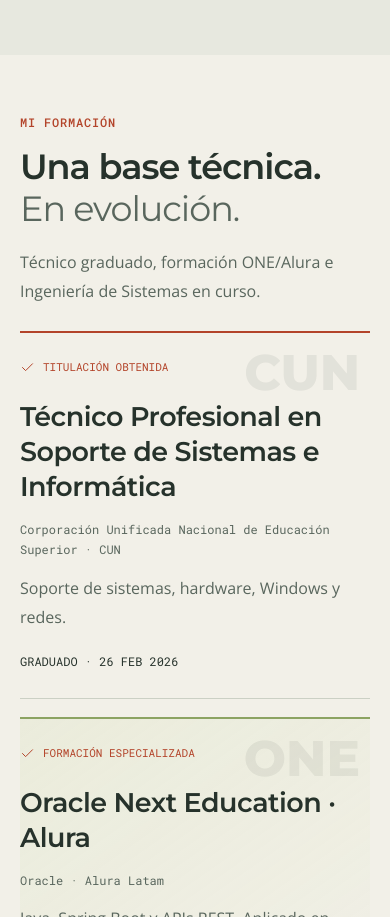
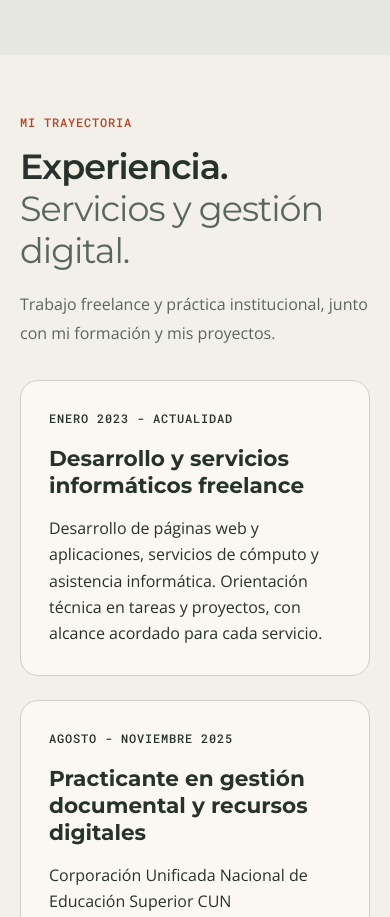
Before and after one commit to JuanEstebanHerreraH/Portafolio, a website: page index.html in a window 390 px wide. Shown: the part 3652-4569 px from the top of the page. Drawn offline with Linux system fonts and the light colour scheme.

Commit message:
feat: añadir experiencia freelance y práctica CUN al portafolio

```diff
--- a/index.html
+++ b/index.html
@@ -44,7 +44,7 @@
 <div class="header-inner wrap">
 <a class="brand" href="#inicio" aria-label="Juan Esteban Herrera, inicio"><svg class="brand-wheel" viewBox="0 0 48 48" aria-hidden="true"><use href="#i-wheel"/></svg><span>JUAN ESTEBAN<small data-i18n="brandSub">DESARROLLO · SISTEMAS · HERRAMIENTAS</small></span></a>
 <nav class="desktop-nav" aria-label="Navegación principal">
-<a href="#herramientas" data-i18n="navTools">Herramientas</a><a href="#capacidades" data-i18n="navSkills">Habilidades</a><a href="#formacion" data-i18n="navLearning">Formación</a><a href="#servicios" data-i18n="navServices">Servicios</a><a href="#cv">CV</a><a href="#contacto" data-i18n="navContact">Contacto</a>
+<a href="#herramientas" data-i18n="navTools">Herramientas</a><a href="#capacidades" data-i18n="navSkills">Habilidades</a><a href="#experiencia" data-i18n="navExperience">Experiencia</a><a href="#formacion" data-i18n="navLearning">Formación</a><a href="#servicios" data-i18n="navServices">Servicios</a><a href="#cv">CV</a><a href="#contacto" data-i18n="navContact">Contacto</a>
 </nav>
 <div class="header-controls">
 <button id="language-toggle" class="language-toggle" aria-label="Switch to English">ES<span>/ EN</span></button>
@@ -53,7 +53,7 @@
 <button id="menu-toggle" class="icon-button menu-toggle" aria-label="Abrir menú" aria-expanded="false" aria-controls="mobile-nav"><svg class="icon" viewBox="0 0 24 24"><use href="#i-menu"/></svg></button>
 </div>
 </div>
-<nav id="mobile-nav" class="mobile-nav" aria-label="Navegación móvil" hidden><a href="#herramientas" data-i18n="navTools">Herramientas</a><a href="#capacidades" data-i18n="navSkills">Habilidades</a><a href="#formacion" data-i18n="navLearning">Formación</a><a href="#servicios" data-i18n="navServices">Servicios</a><a href="#cv" data-i18n="downloadCV">Descargar CV</a><a href="#contacto" data-i18n="navContact">Contacto</a></nav>
+<nav id="mobile-nav" class="mobile-nav" aria-label="Navegación móvil" hidden><a href="#herramientas" data-i18n="navTools">Herramientas</a><a href="#capacidades" data-i18n="navSkills">Habilidades</a><a href="#experiencia" data-i18n="navExperience">Experiencia</a><a href="#formacion" data-i18n="navLearning">Formación</a><a href="#servicios" data-i18n="navServices">Servicios</a><a href="#cv" data-i18n="downloadCV">Descargar CV</a><a href="#contacto" data-i18n="navContact">Contacto</a></nav>
 </header>
 
 <main id="contenido">
@@ -100,7 +100,7 @@
 <div class="tool-stage" id="tool-stage" aria-live="polite" aria-atomic="true"></div>
 </div>
 <div class="empty-tools" id="empty-tools" hidden><h3 data-i18n="emptyTools">No encontré esa herramienta.</h3><p data-i18n="emptyHint">Prueba con Java, redes, IA o el nombre de una aplicación.</p><button class="button button-dark" id="reset-search" data-i18n="clearSearch">Limpiar búsqueda</button></div>
-<div class="project-context"><span data-i18n="projectNote">Práctica personal, académica y en equipo.</span><span data-i18n="workModeValue">Prioridad remoto · Híbrido en Bogotá</span></div>
+<div class="project-context"><span data-i18n="projectNote">Proyectos personales, académicos y en equipo. Experiencia freelance desde 2023.</span><span data-i18n="workModeValue">Prioridad remoto · Híbrido en Bogotá</span></div>
 </section>
 
 <section id="capacidades" class="skills-section section-space" aria-labelledby="skills-title">
@@ -109,6 +109,12 @@
 </div>
 </section>
 
+<section id="experiencia" class="services-section section-space wrap" aria-labelledby="experience-title">
+<div class="section-heading"><div><p class="eyebrow" data-i18n="experienceKicker">MI TRAYECTORIA</p><h2 id="experience-title" data-i18n-html="experienceTitle">Experiencia.<br><span>Servicios y gestión digital.</span></h2></div><p class="section-lead" data-i18n="experienceLead">Trabajo freelance y práctica institucional, junto con mi formación y mis proyectos.</p></div>
+<div class="service-grid">
+<article class="service-card"><p class="eyebrow" data-i18n="freelanceDate">ENERO 2023 - ACTUALIDAD</p><h3 data-i18n="freelanceTitle">Desarrollo y servicios informáticos freelance</h3><p data-i18n="freelanceBody">Desarrollo de páginas web y aplicaciones, servicios de cómputo y asistencia informática. Orientación técnica en tareas y proyectos, con alcance acordado para cada servicio.</p></article>
+<article class="service-card"><p class="eyebrow" data-i18n="internDate">AGOSTO - NOVIEMBRE 2025</p><h3 data-i18n="internTitle">Practicante en gestión documental y recursos digitales</h3><p data-i18n="internCompany">Corporación Unificada Nacional de Educación Superior CUN</p><p data-i18n="internBody">Administración de documentación técnica y recursos digitales institucionales. Diseño y optimización de la estructura organizativa de archivos digitales. Organización y clasificación de información informática para facilitar su consulta y análisis.</p></article>
+</div></section>
 <section id="formacion" class="education-section section-space wrap" aria-labelledby="education-title">
 <div class="section-heading"><div><p class="eyebrow" data-i18n="educationKicker">MI FORMACIÓN</p><h2 id="education-title" data-i18n-html="educationTitle">Una base técnica.<br><span>En evolución.</span></h2></div><p class="section-lead" data-i18n="educationLead">Técnico graduado, formación ONE/Alura e Ingeniería de Sistemas en curso.</p></div>
 <div id="credential-milestones" class="credential-milestones"></div>
```
Also changed, not shown: README.md.
